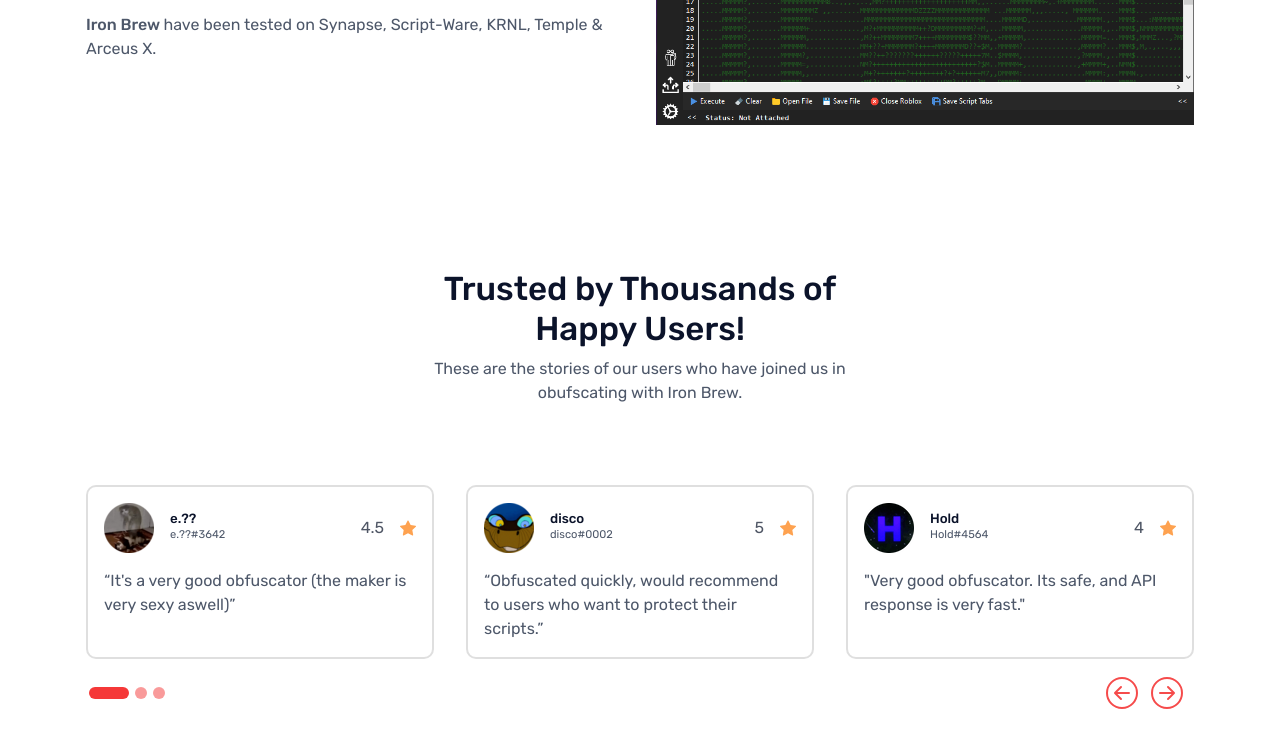
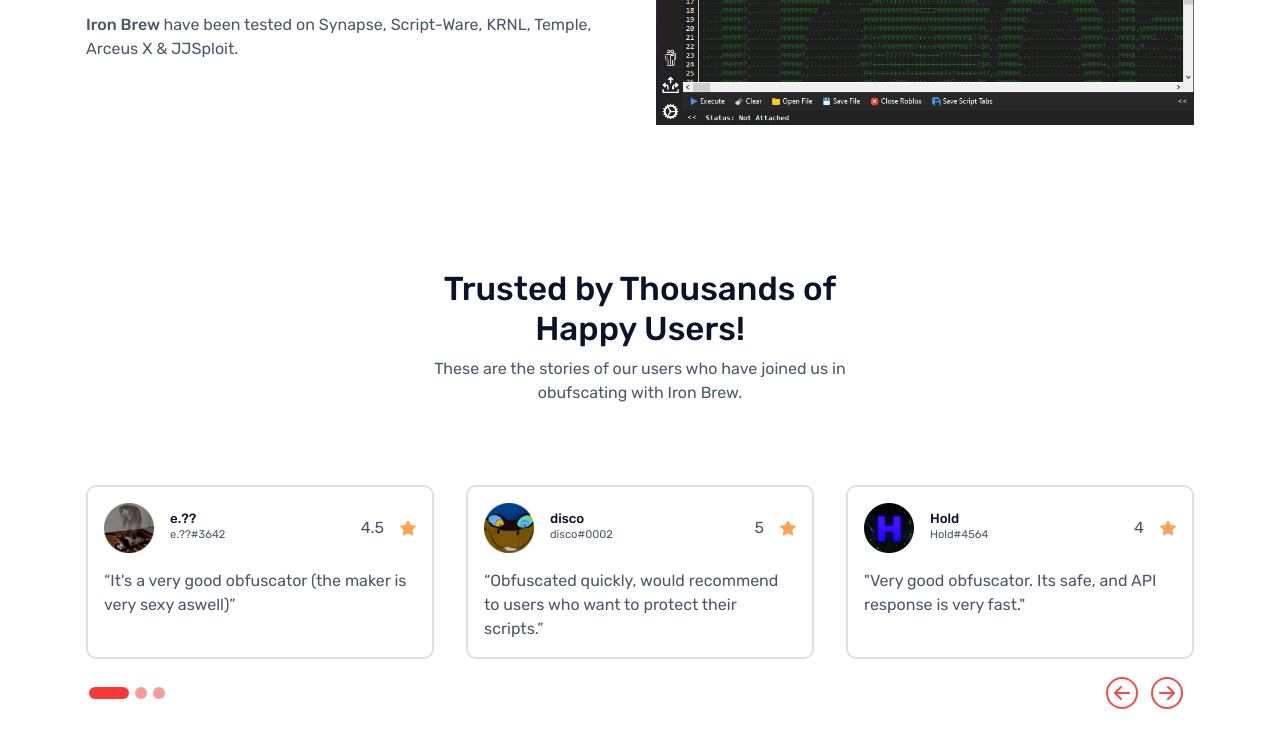
Before and after one commit to VerbalCheats/ib-website, a plain HTML site: page index.html in a window 1280 px wide. Shown: the part 2571-3318 px from the top of the page. Drawn offline with Linux system fonts and the light colour scheme.

Commit message:
jjsploit support

```diff
--- a/index.html
+++ b/index.html
@@ -187,7 +187,7 @@
             <div class="col-lg-6 col-md-5 order-md-1"><img class="img-fluid" src="assets/img/illustrations/script-ware.png" alt="" /></div>
             <div class="col-md-7 col-lg-6 mt-5 text-center text-md-start">
               <h1 class="fw-medium"><span class="fw-bold">Iron Brew </span>supports many executors!</h1>
-              <p class="mt-3 mb-4"><span class="fw-medium">Iron Brew </span>have been tested on Synapse, Script-Ware, KRNL, Temple & Arceus X.</p>
+              <p class="mt-3 mb-4"><span class="fw-medium">Iron Brew </span>have been tested on Synapse, Script-Ware, KRNL, Temple, Arceus X & JJSploit.</p>
             </div>
           </div>
         </div>
```
